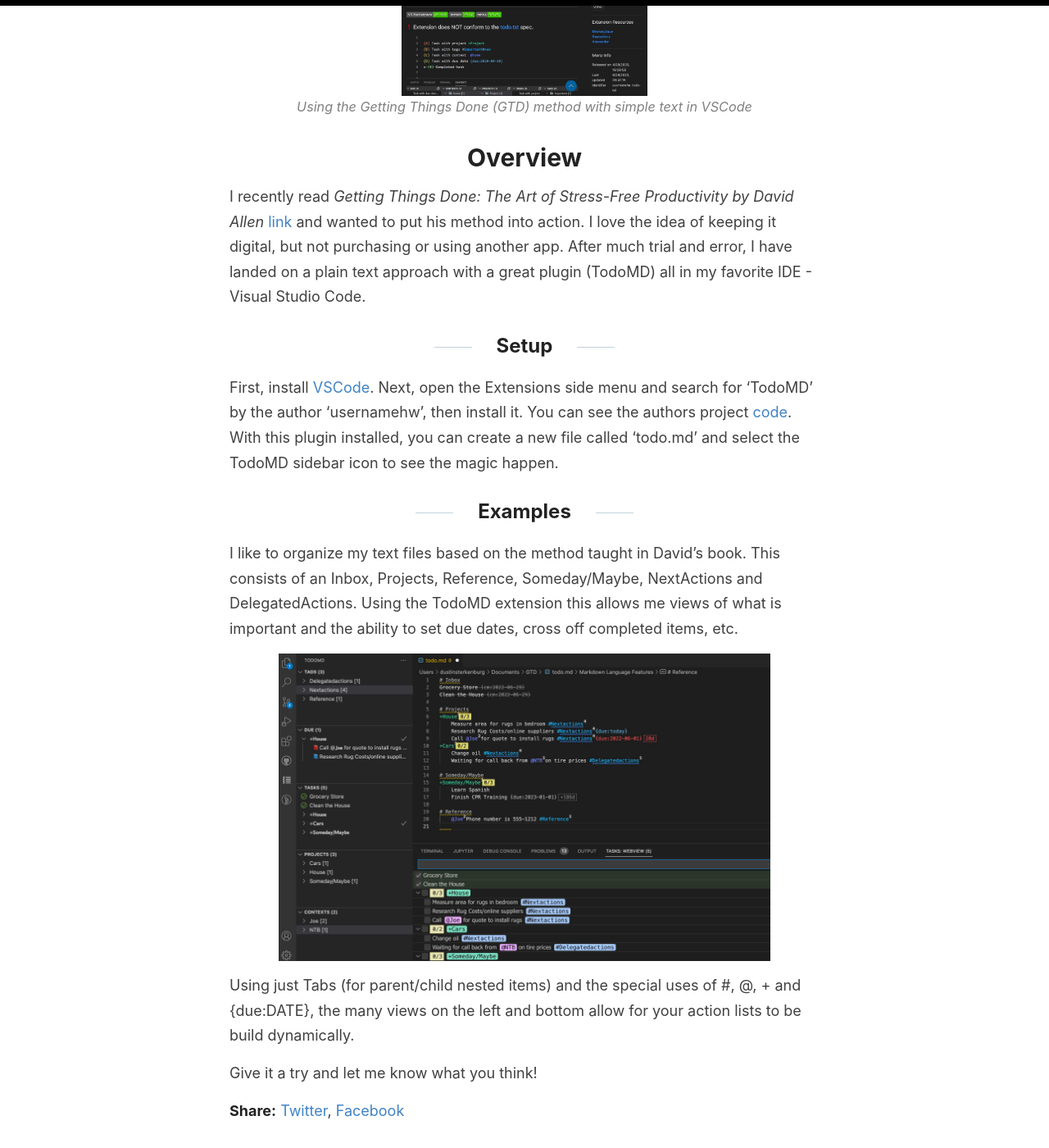
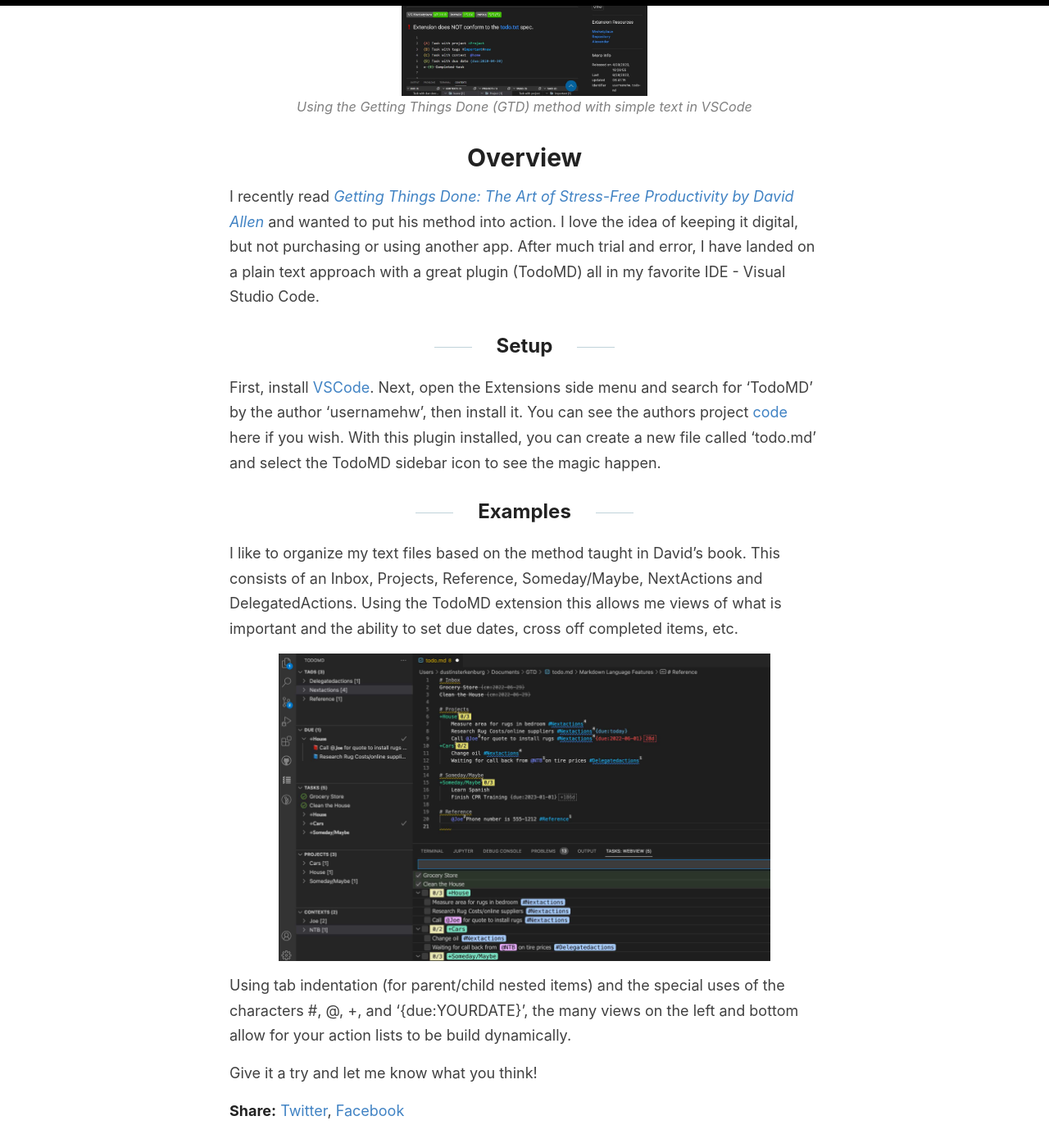
Before and after one commit to dustinsterk/dustinsterk.github.io, a Jekyll site: the page built from _posts/2022-06-29-GTD-Method-In-VSCode.md, in a window 1280 px wide and 1400 px high, scrolled down 464 px. Shown: the whole window at 82% size. Built offline with Jekyll 4.4.1, drawn with Linux system fonts in a browser that asks for light colours; our own code applies the rules of GitHub Pages for plain Markdown files; comment, search, counter and statistics services are not loaded.

Commit message:
Update 2022-06-29-GTD-Method-In-VSCode.md

```diff
--- a/_posts/2022-06-29-GTD-Method-In-VSCode.md
+++ b/_posts/2022-06-29-GTD-Method-In-VSCode.md
@@ -10,16 +10,16 @@
 {:style="color:gray;font-style:italic;font-size:90%;text-align:center;"}
 
 # Overview
-I recently read *Getting Things Done: The Art of Stress-Free Productivity by David Allen* [link](https://www.amazon.com/Getting-Things-Done-Stress-Free-Productivity/dp/0142000280){:target="_blank"} and wanted to put his method into action.  I love the idea of keeping it digital, but not purchasing or using another app.  After much trial and error, I have landed on a plain text approach with a great plugin (TodoMD) all in my favorite IDE - Visual Studio Code.
+I recently read [*Getting Things Done: The Art of Stress-Free Productivity by David Allen*](https://www.amazon.com/Getting-Things-Done-Stress-Free-Productivity/dp/0142000280){:target="_blank"} and wanted to put his method into action.  I love the idea of keeping it digital, but not purchasing or using another app.  After much trial and error, I have landed on a plain text approach with a great plugin (TodoMD) all in my favorite IDE - Visual Studio Code.
 
 ## Setup
-First, install [VSCode](https://code.visualstudio.com/download){:target="_blank"}.  Next, open the Extensions side menu and search for 'TodoMD' by the author 'usernamehw', then install it.  You can see the authors project [code](https://github.com/usernamehw/vscode-todo-md){:target="_blank"}.  With this plugin installed, you can create a new file called 'todo.md' and select the TodoMD sidebar icon to see the magic happen.
+First, install [VSCode](https://code.visualstudio.com/download){:target="_blank"}.  Next, open the Extensions side menu and search for 'TodoMD' by the author 'usernamehw', then install it.  You can see the authors project [code](https://github.com/usernamehw/vscode-todo-md){:target="_blank"} here if you wish.  With this plugin installed, you can create a new file called 'todo.md' and select the TodoMD sidebar icon to see the magic happen.
 
 ## Examples
 I like to organize my text files based on the method taught in David's book.  This consists of an Inbox, Projects, Reference, Someday/Maybe, NextActions and DelegatedActions.  Using the TodoMD extension this allows me views of what is important and the ability to set due dates, cross off completed items, etc.
 
 <img src="../images/todoMD_Example.jpg" alt="" width="600    "/>
 
-Using just Tabs (for parent/child nested items) and the special uses of #, @, + and {due:DATE}, the many views on the left and bottom allow for your action lists to be build dynamically.
+Using tab indentation (for parent/child nested items) and the special uses of the characters #, @, +, and '{due:YOURDATE}', the many views on the left and bottom allow for your action lists to be build dynamically.
 
 Give it a try and let me know what you think!
```
